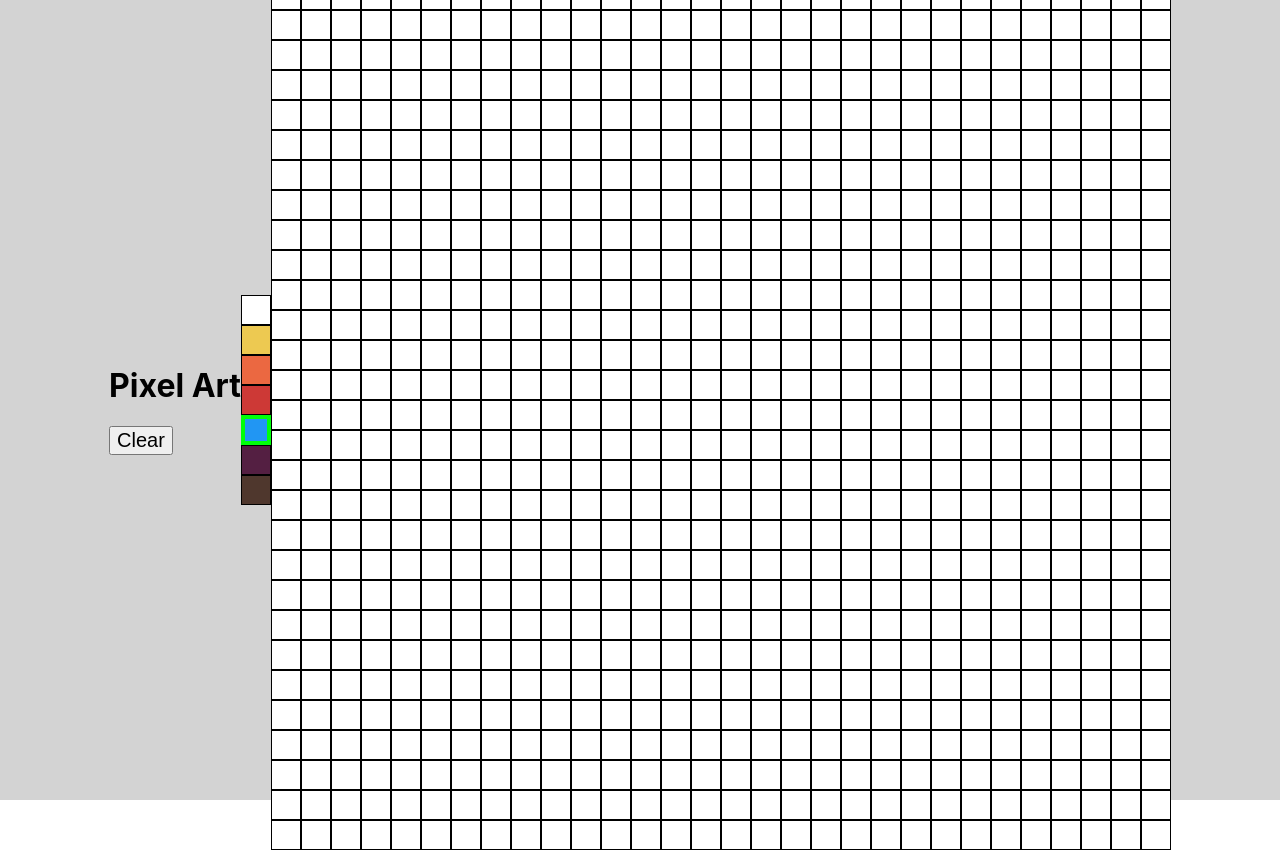
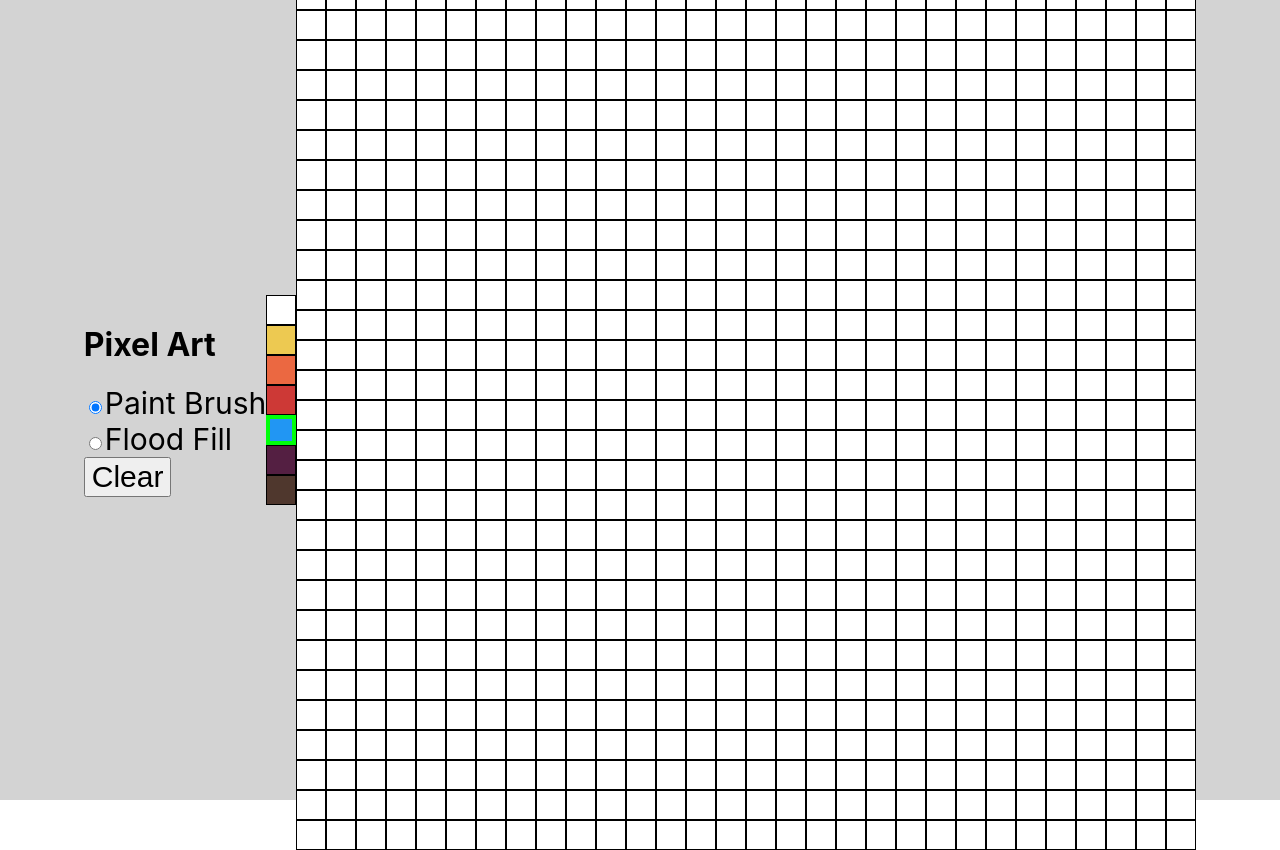
Before and after one commit to jessehall3/test_react_pixelart, a React (Create React App) app: page / in a window 1280 px wide. Built offline with nearby package versions, Linux system fonts and the light colour scheme.

Commit message:
WIP Radio buttons for paint brush and fill. Not functional yet.

```diff
--- a/src/App.css
+++ b/src/App.css
@@ -54,5 +54,9 @@
 }
 
 button{
-  font-size: 20px;
+  font-size: 30px;
 }
+
+.radio{
+  font-size: 30px;
+}
--- a/src/App.js
+++ b/src/App.js
@@ -6,11 +6,18 @@ import './App.css';
 function App() {
   const [color, setColor] = useState(4) // 4 is blue
   const [uniformColor, setUniformColor] = useState(-1)
+  const [toolType, setToolType] = useState(0) // 0 is paint brush
 
   return (
     <div className="App">
       <div>
         <h1>Pixel Art</h1>
+        <div className="radio">
+          <input type="radio" name="tool_type" value="0" checked={toolType == 0}/>
+            Paint Brush<br/>
+          <input type="radio" name="tool_type" value="1" checked={toolType == 1}/>
+            Flood Fill<br/>
+        </div>
         <button onClick={() => setUniformColor(0)}>
           Clear
         </button>
```
Also changed, not shown: src/components/Controls.js (added, +36 -0 lines).
